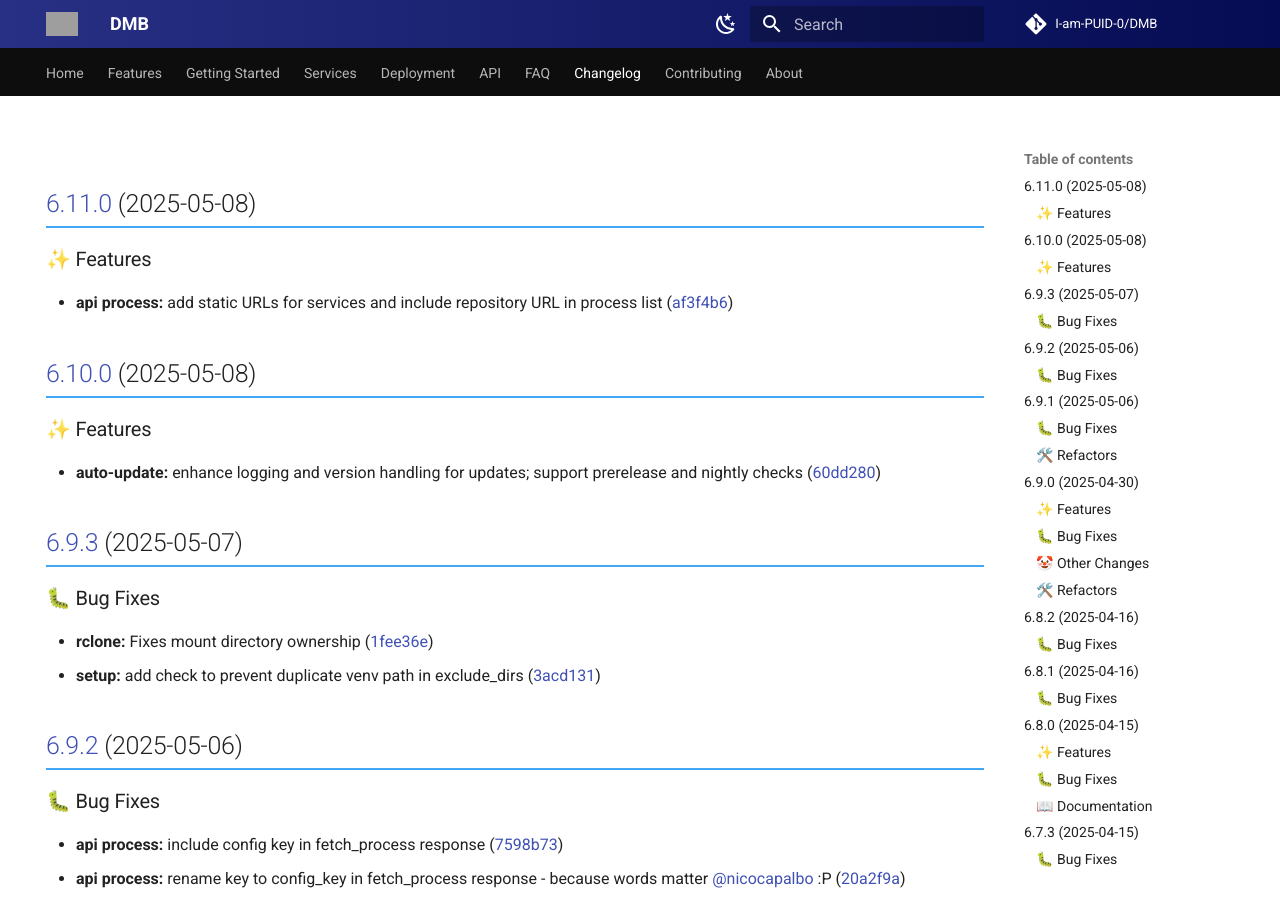
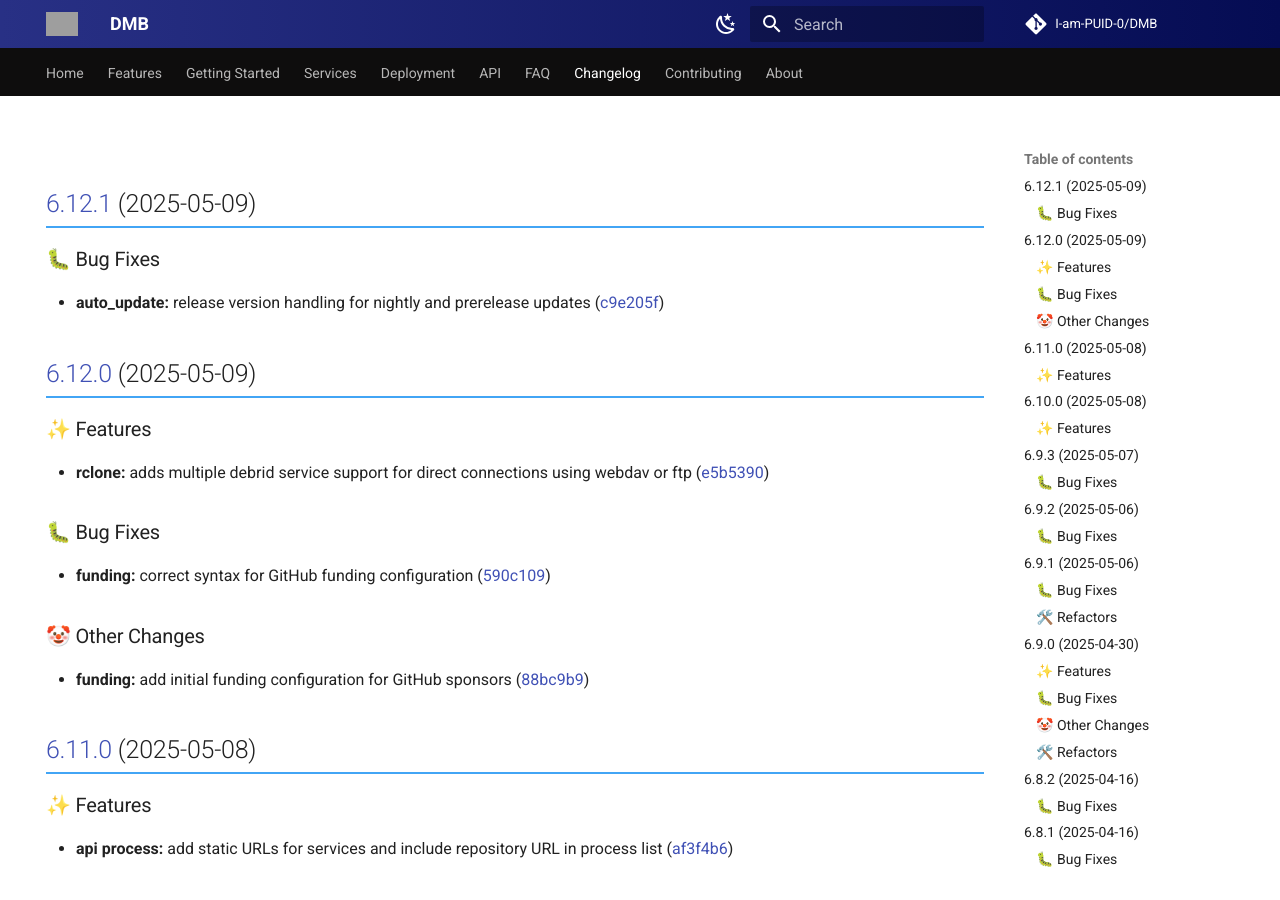
Before and after one commit to I-am-PUID-0/DMB_Docs, an MkDocs documentation site: the page built from docs/changelog.md, in a window 1280 px wide and 900 px high. Built offline with MkDocs 1.6.1 and Material for MkDocs 9.7.7, drawn with Linux system fonts in a browser that asks for light colours; comment, search, counter and statistics services are not loaded; grey boxes are pictures that could not be loaded.

Commit message:
Update Changelog

```diff
--- a/docs/changelog.md
+++ b/docs/changelog.md
@@ -4,6 +4,30 @@ hide:
 ---
 
 # Changelog
+
+## [6.12.1](https://github.com/I-am-PUID-0/DMB/compare/6.12.0...6.12.1) (2025-05-09)
+
+
+### 🐛 Bug Fixes
+
+* **auto_update:** release version handling for nightly and prerelease updates ([c9e205f](https://github.com/I-am-PUID-0/DMB/commit/c9e205fd0eec9c783db7fad5754ded34f6911eb8))
+
+## [6.12.0](https://github.com/I-am-PUID-0/DMB/compare/6.11.0...6.12.0) (2025-05-09)
+
+
+### ✨ Features
+
+* **rclone:** adds multiple debrid service support for direct connections using webdav or ftp ([e5b5390](https://github.com/I-am-PUID-0/DMB/commit/e5b539098bcfe879a46b7c1626b297f8b64084e7))
+
+
+### 🐛 Bug Fixes
+
+* **funding:** correct syntax for GitHub funding configuration ([590c109](https://github.com/I-am-PUID-0/DMB/commit/590c1092c5fdb1979835ff807088a9c6108d2fa0))
+
+
+### 🤡 Other Changes
+
+* **funding:** add initial funding configuration for GitHub sponsors ([88bc9b9](https://github.com/I-am-PUID-0/DMB/commit/88bc9b9b13a75cb22b2542bd9ca9c0c7054de8d1))
 
 ## [6.11.0](https://github.com/I-am-PUID-0/DMB/compare/6.10.0...6.11.0) (2025-05-08)
 
```
